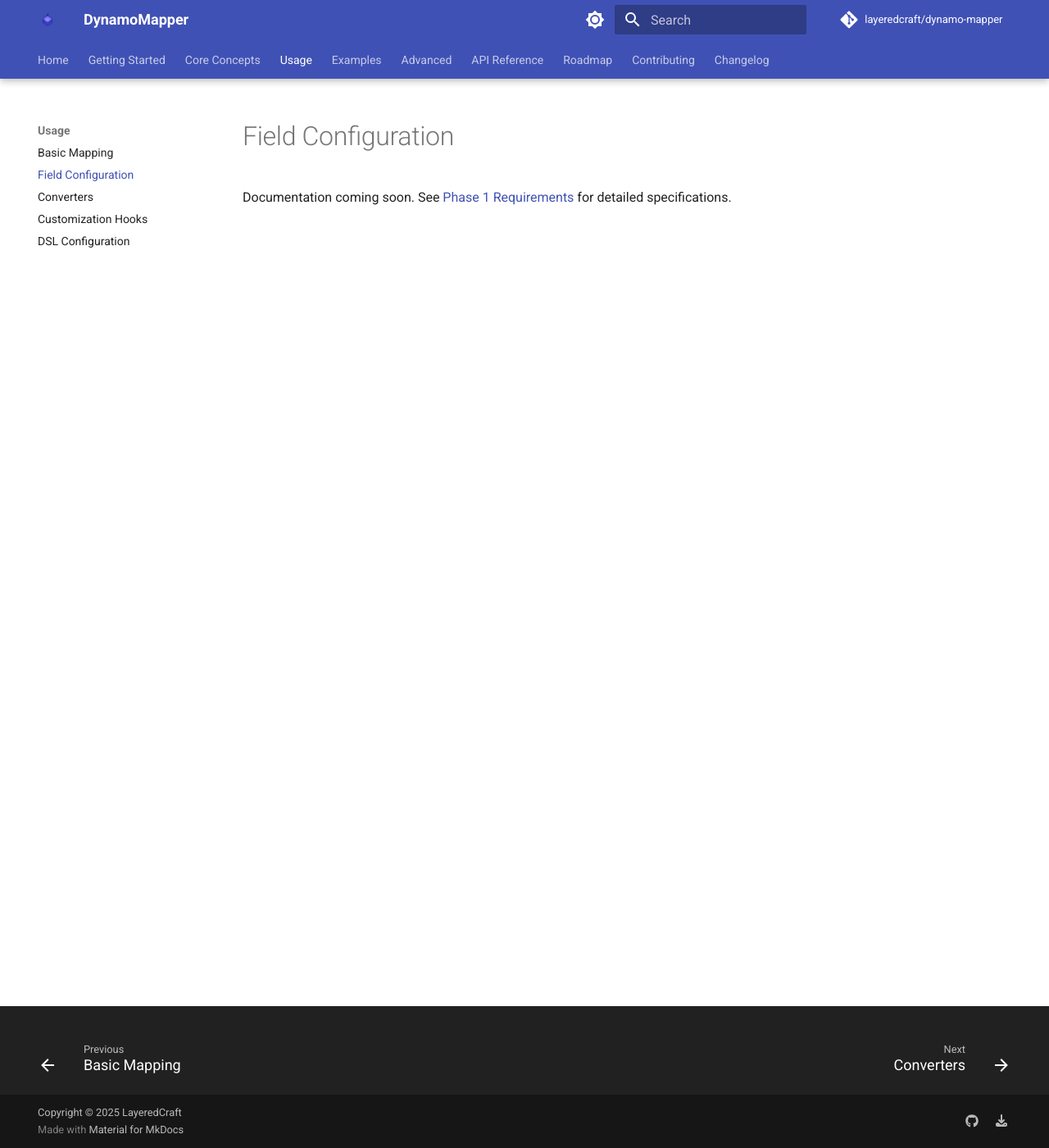
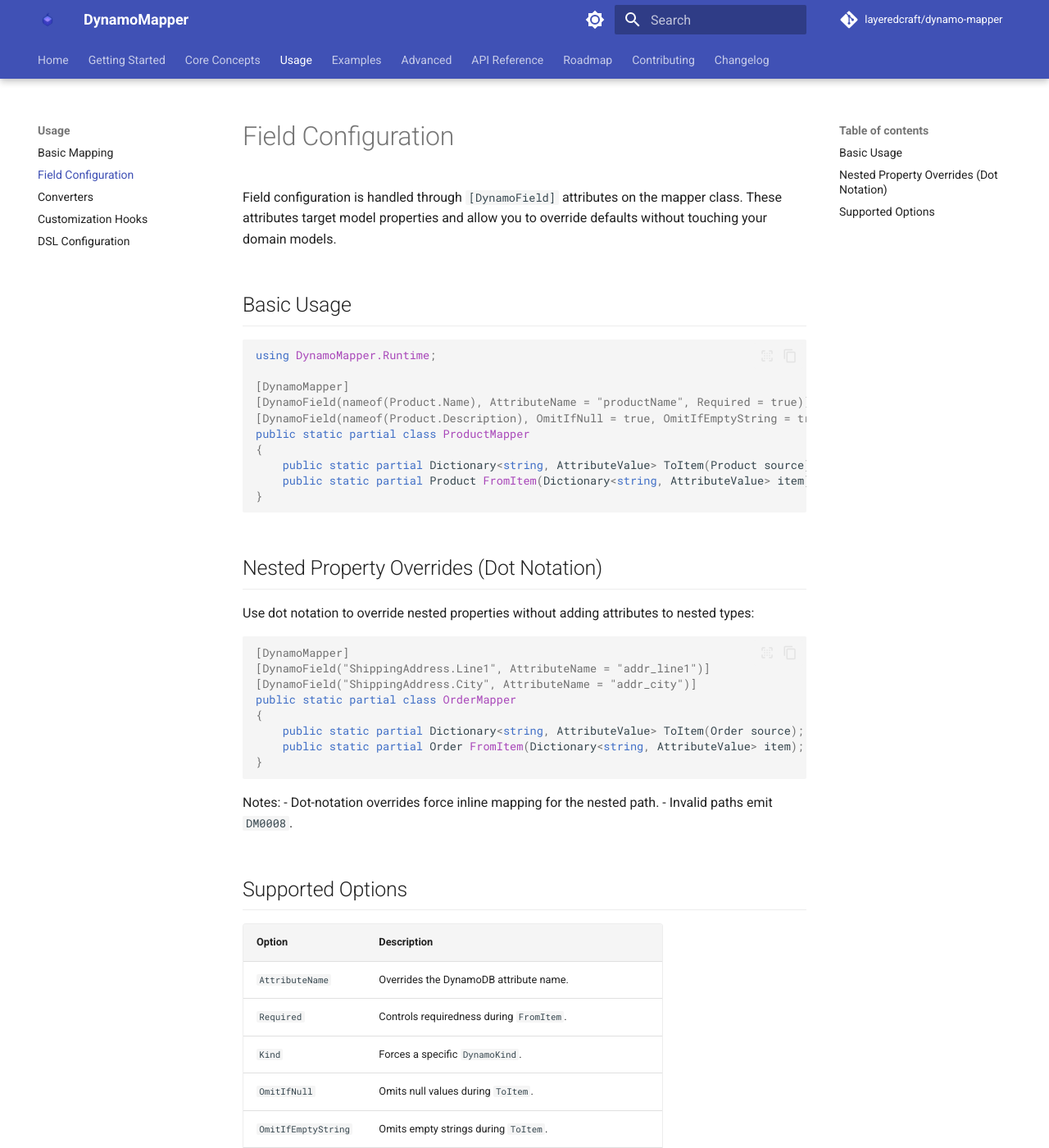
Before and after one commit to LayeredCraft/dynamo-mapper, an MkDocs documentation site: the page built from docs/usage/field-configuration.md, in a window 1280 px wide and 1400 px high. Shown: the whole window at 82% size. Built offline with MkDocs 1.6.1 and Material for MkDocs 9.7.7, drawn with Linux system fonts in a browser that asks for light colours; comment, search, counter and statistics services are not loaded; some of the changed text lies outside the part shown.

Commit message:
docs: document nested mapping

````diff
--- a/docs/usage/field-configuration.md
+++ b/docs/usage/field-configuration.md
@@ -1,3 +1,52 @@
 # Field Configuration
 
-Documentation coming soon. See [Phase 1 Requirements](../roadmap/phase-1.md) for detailed specifications.
+Field configuration is handled through `[DynamoField]` attributes on the mapper class. These
+attributes target model properties and allow you to override defaults without touching your domain
+models.
+
+## Basic Usage
+
+```csharp
+using DynamoMapper.Runtime;
+
+[DynamoMapper]
+[DynamoField(nameof(Product.Name), AttributeName = "productName", Required = true)]
+[DynamoField(nameof(Product.Description), OmitIfNull = true, OmitIfEmptyString = true)]
+public static partial class ProductMapper
+{
+    public static partial Dictionary<string, AttributeValue> ToItem(Product source);
+    public static partial Product FromItem(Dictionary<string, AttributeValue> item);
+}
+```
+
+## Nested Property Overrides (Dot Notation)
+
+Use dot notation to override nested properties without adding attributes to nested types:
+
+```csharp
+[DynamoMapper]
+[DynamoField("ShippingAddress.Line1", AttributeName = "addr_line1")]
+[DynamoField("ShippingAddress.City", AttributeName = "addr_city")]
+public static partial class OrderMapper
+{
+    public static partial Dictionary<string, AttributeValue> ToItem(Order source);
+    public static partial Order FromItem(Dictionary<string, AttributeValue> item);
+}
+```
+
+Notes:
+- Dot-notation overrides force inline mapping for the nested path.
+- Invalid paths emit `DM0008`.
+
+## Supported Options
+
+| Option | Description |
+| --- | --- |
+| `AttributeName` | Overrides the DynamoDB attribute name. |
+| `Required` | Controls requiredness during `FromItem`. |
+| `Kind` | Forces a specific `DynamoKind`. |
+| `OmitIfNull` | Omits null values during `ToItem`. |
+| `OmitIfEmptyString` | Omits empty strings during `ToItem`. |
+| `ToMethod` | Uses a custom method to serialize a value. |
+| `FromMethod` | Uses a custom method to deserialize a value. |
+| `Format` | Overrides default format for date/time/enum conversions. |
````
Also changed, not shown: docs/advanced/diagnostics.md (+21 -1 lines), docs/changelog.md (+6 -0 lines), docs/examples/index.md (+1 -0 lines), docs/examples/nested-mapping.md (added, +62 -0 lines), docs/index.md (+1 -0 lines), docs/usage/basic-mapping.md (+45 -0 lines), 1 other file.
